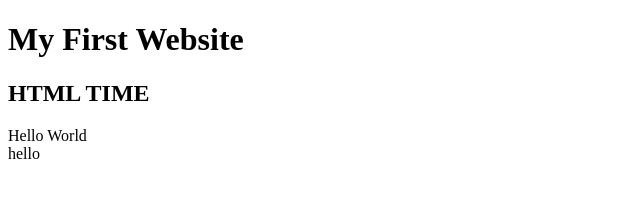
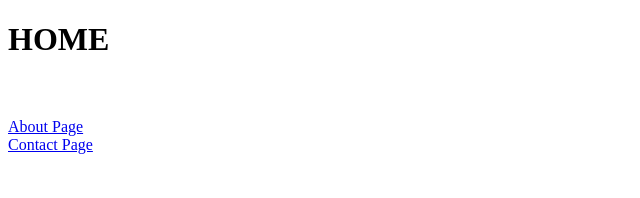
Before and after one commit to CucumberToes/web-development-project, a plain HTML site: page HOME.index.html in a window 1280 px wide. Shown: the whole page, without its empty margins (0-640 px from the left). Drawn offline with Linux system fonts and the light colour scheme.

Commit message:
Update HOME.index.html

```diff
--- a/HOME.index.html
+++ b/HOME.index.html
@@ -5,16 +5,19 @@
         <meta name="viewport" content="width=depth-width, initial-scale=1">
 
         <title>
-            My First Website
+            Project Milestone #1 - Website
         </title>
+        <link rel="stylesheet" href="styles.css" />
     </head>
     <body>
-        <h1>My First Website</h1>
-        <h2>HTML TIME</h2>
+        <h1>HOME</h1>
+        <br>
+        <h2></h2>
         <p>
 
         </p>
-        Hello World <br>
-        hello
+        <a href="ABOUT.index.html"> About Page </a>
+        <br>
+        <a href="CONTACT.index.html"> Contact Page </a>
     </body>
 </html>
```
